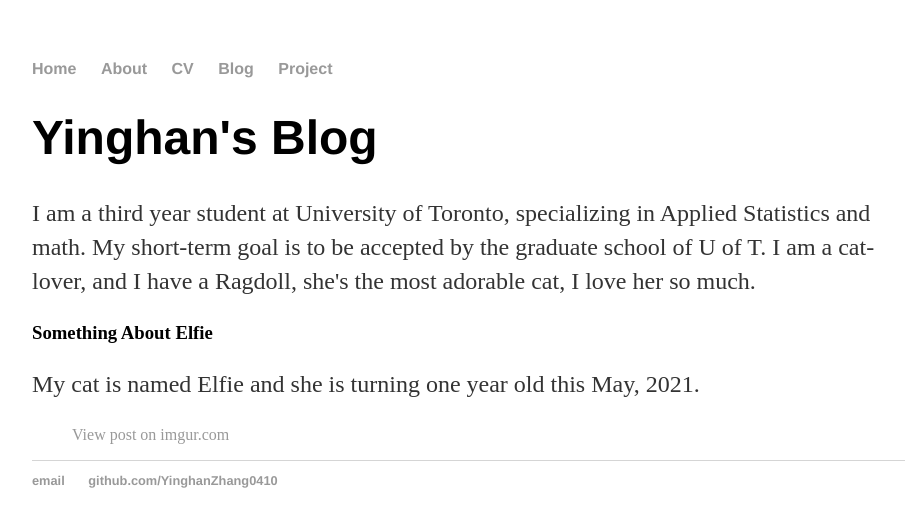
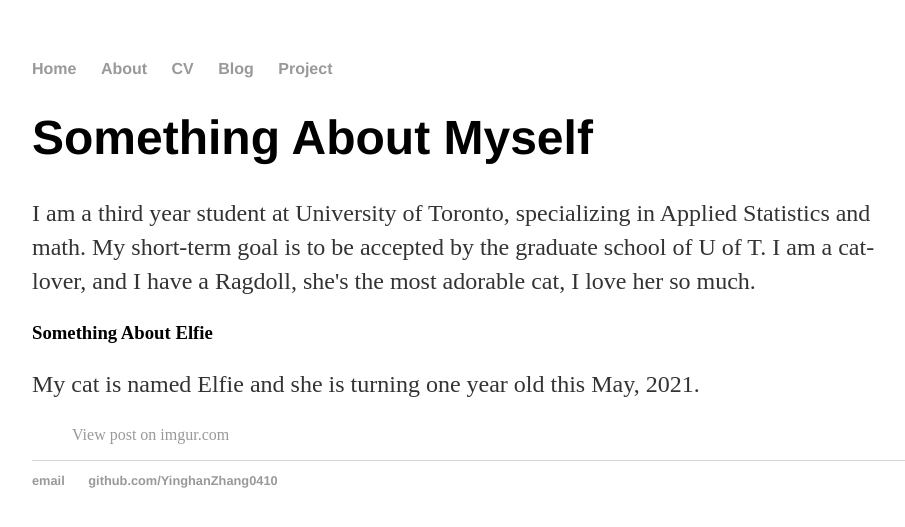
Before and after one commit to YinghanZhang0410/YinghanZhang0410.github.io, a Jekyll site: the page built from about/index.html, in a window 1280 px wide. Shown: the top 527 px of the page, without its empty margins (160-1065 px from the left). Built offline with Jekyll 4.4.1, drawn with Linux system fonts in a browser that asks for light colours; a script that is not in the unit is left out.

Commit message:
Update index.html

```diff
--- a/about/index.html
+++ b/about/index.html
@@ -1,6 +1,6 @@
 ---
 layout: default
-title: Yinghan's Blog
+title: Something About Myself
 ---
 	<h1>{{ page.title }}</h1>
         <p>I am a third year student at University of Toronto, specializing in Applied Statistics and math.
```
